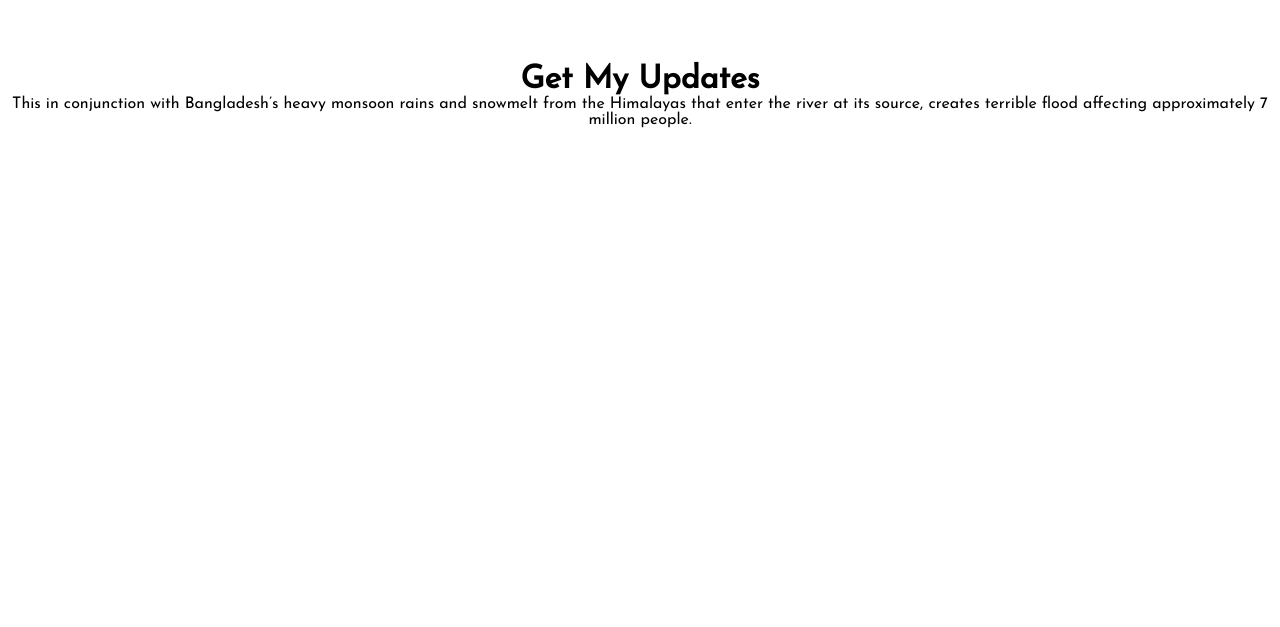
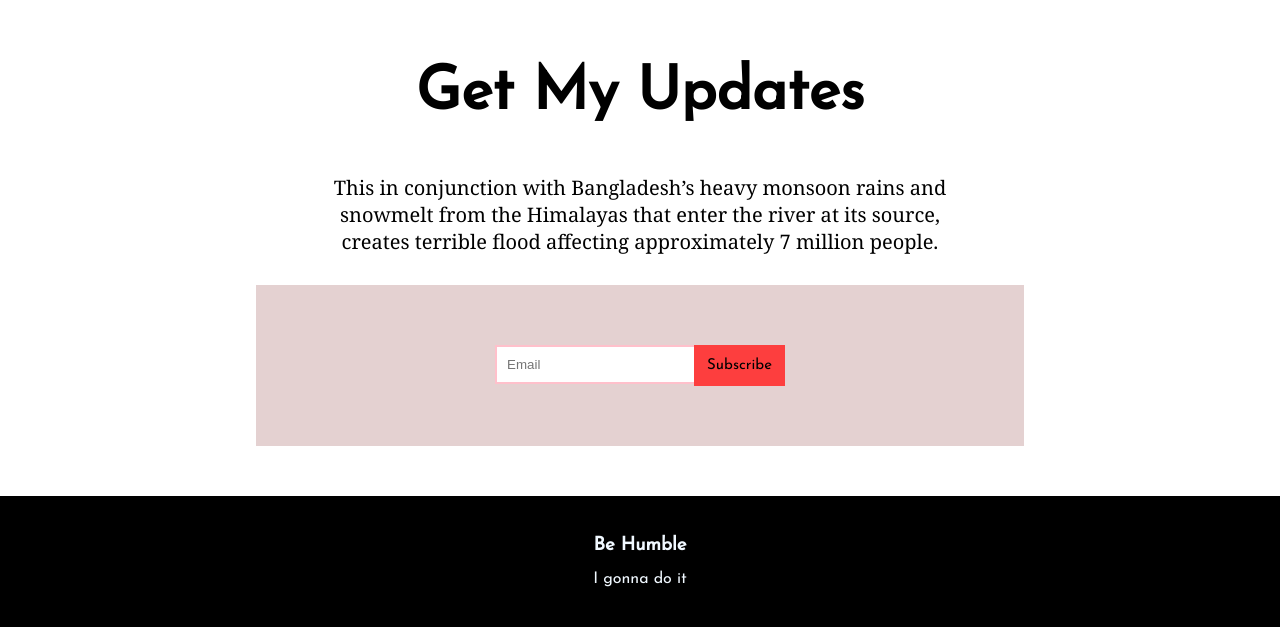
Before and after one commit to khsultana/Donation-Charity, a plain HTML site: page index.html in a window 1280 px wide. Shown: the part 2256-2883 px from the top of the page. Before the commit the page ends 2384 px from the top, so only its background shows below. Drawn offline with Linux system fonts and the light colour scheme.

Commit message:
New Header subs

```diff
--- a/index.html
+++ b/index.html
@@ -87,7 +87,18 @@
         </h1>
         <p>This in conjunction with Bangladesh’s heavy monsoon rains and snowmelt from the Himalayas that enter the
             river at its source, creates terrible flood affecting approximately 7 million people.</p>
+        <div class="Box">
+            <input type="email" placeholder="Email">
+            <button type="submit">Subscribe</button>
+        </div>
+
     </setion>
+
+    <div class="Footer">
+        <h3>Be Humble</h3>
+        <br>
+        <p>I gonna do it</p>
+    </div>
 
 
 </body>
--- a/style.css
+++ b/style.css
@@ -194,3 +194,59 @@ section {
     align-items: center;
     justify-content: center;
 }
+
+.Last h1 {
+    font-size: 60px;
+    margin-bottom: 30px;
+    margin-top: 50px;
+}
+
+.Last p {
+    font-size: 20px;
+    font-family: Cambria, Cochin, Georgia, Times, 'Times New Roman', serif;
+    width: 50%;
+    margin-left: 25%;
+    margin-bottom: 30px;
+    margin-top: 50px;
+}
+
+.Box {
+    background-color: rgb(228, 209, 209);
+    padding: 60px;
+    width: 60%;
+    margin-left: 20%;
+
+}
+
+.Box input {
+    padding: 10px;
+    border: 2px solid pink;
+}
+
+.Box button {
+    padding: 10px;
+    margin-left: -7px;
+    border: 3px solid rgb(253, 62, 62);
+    background-color: rgb(253, 62, 62);
+    font-family: 'Josefin Sans', sans-serif;
+    font-size: 15px;
+}
+
+.Footer {
+    padding: 40px;
+    background-color: black;
+    margin: 0;
+    margin-top: 50px;
+
+
+}
+
+.Footer h3 {
+    color: aliceblue;
+    text-align: center;
+}
+
+.Footer p {
+    color: aliceblue;
+    text-align: center;
+}
```
